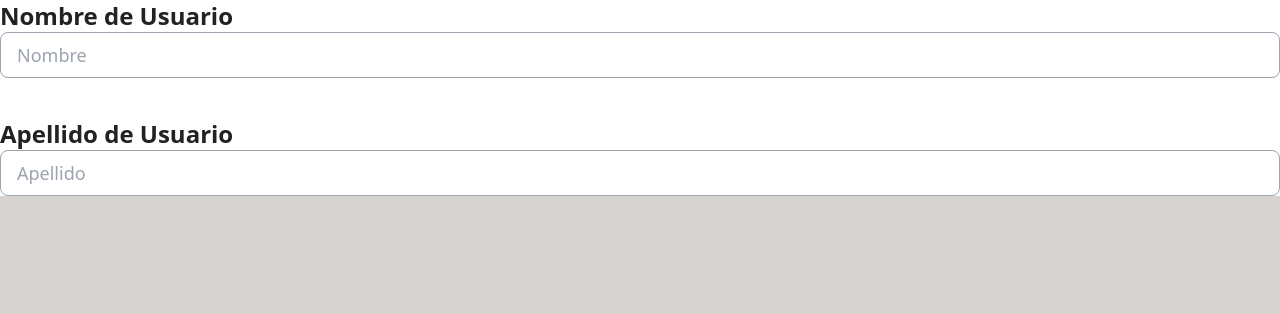
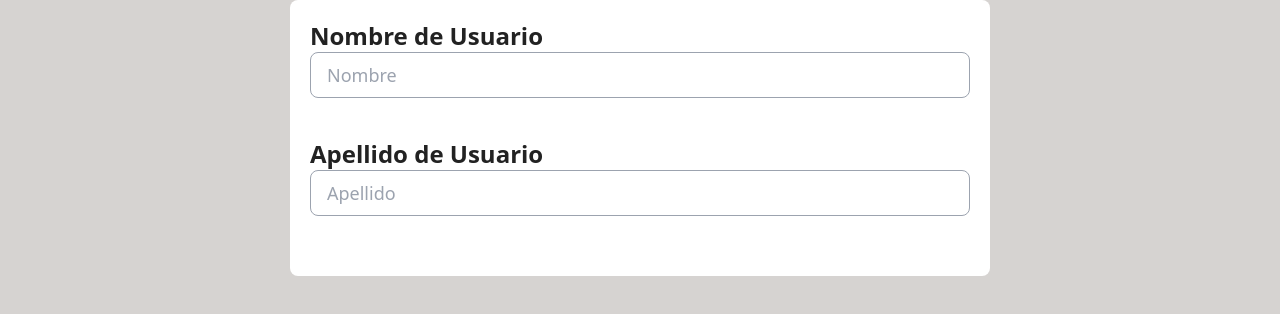
Before and after one commit to renier1989/gestor-usuarios, a React (Create React App) app: page / in a window 1280 px wide. Shown: the top 314 px of the page. Built offline with nearby package versions, Linux system fonts and the light colour scheme; the HTML template or start-up script is replaced by a standard one.

Commit message:
Class78 - Componente Container

```diff
--- a/src/App.js
+++ b/src/App.js
@@ -1,4 +1,5 @@
 import Card from "./components/Card";
+import Container from "./components/Container";
 import Input from "./components/Input";
 import useFormulario from "./hooks/useFormulario";
 
@@ -11,6 +12,7 @@ function App() {
 
   return (
     <div className="h-screen bg-stone-300">
+      <Container>
         <Card>
           <form>
             <Input
@@ -32,6 +34,7 @@ function App() {
             />
           </form>
         </Card>
+      </Container>
     </div>
   );
 }
--- a/src/components/Card.js
+++ b/src/components/Card.js
@@ -1,7 +1,7 @@
 import React from "react";
 
 function Card({ children }) {
-  return <div className="bg-white">{children}</div>;
+  return <div className="bg-white rounded-lg p-5">{children}</div>;
 }
 
 export default Card;
--- /dev/null
+++ b/src/components/Container.js
@@ -0,0 +1,9 @@
+import React from 'react'
+
+function Container({children}) {
+  return (
+    <div className='max-w-[700px] mx-auto'>{children}</div>
+  )
+}
+
+export default Container
```
Lines whose indentation alone changed are shown as unchanged.
